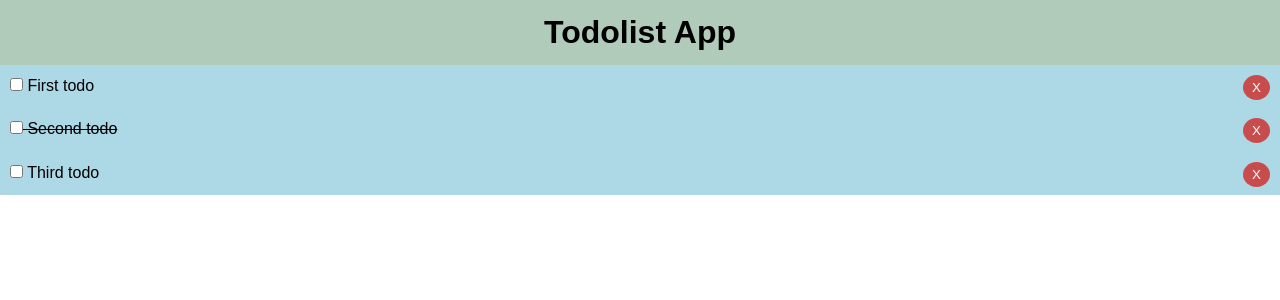
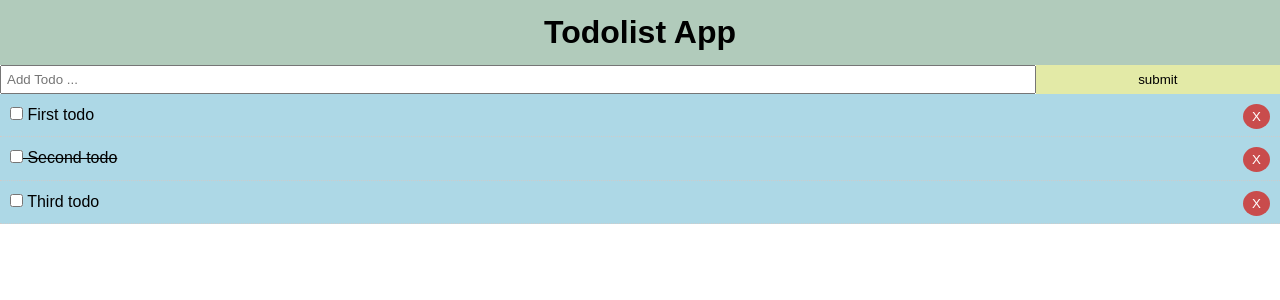
Before and after one commit to MarinaBaskova/vue-todo, a Vue app: page / in a window 1280 px wide. Shown: the top 300 px of the page. Built offline with nearby package versions, Linux system fonts and the light colour scheme.

Commit message:
add todo form

```diff
--- a/src/App.vue
+++ b/src/App.vue
@@ -1,6 +1,7 @@
 <template>
   <div id="app">
     <Header />
+    <AddTodo />
     <!--use v-bind directive to pass todos data as props -->
     <Todos v-bind:todos="todos" v-on:del-todo="deleteTodo" />
   </div>
@@ -9,12 +10,14 @@
 <script>
 import Header from "./components/layout/Header";
 import Todos from "./components/Todos";
+import AddTodo from "./components/AddTodo";
 
 export default {
   name: "App",
   components: {
     Header,
-    Todos
+    Todos,
+    AddTodo
   },
 
   data() {
@@ -58,4 +61,17 @@
   font-family: Arial, Helvetica, sans-serif;
   line-height: 1.4;
 }
+
+.btn {
+  display: inline-block;
+  border: none;
+  background: #e3eaa7;
+  color: black;
+  padding: 7px 20px;
+  cursor: pointer;
+}
+
+.btn:hover {
+  background: #c1946a;
+}
 </style>
--- /dev/null
+++ b/src/components/AddTodo.vue
@@ -0,0 +1,31 @@
+<template>
+  <div>
+    <form>
+      <input type="text" name="title" placeholder="Add Todo ..." />
+      <input type="submit" value="submit" class="btn" />
+    </form>
+  </div>
+</template>
+
+<script>
+export default {
+  name: "AddTodo"
+};
+</script>
+
+<style scoped>
+form {
+  display: flex;
+}
+
+input[type="text"] {
+  -ms-flex: 10; /* IE 10 */
+  flex: 10;
+  padding: 5px;
+}
+
+input[type="submit"] {
+  -ms-flex: 2; /* IE 10 */
+  flex: 2;
+}
+</style>
--- a/src/components/HelloWorld.vue
+++ b/src/components/HelloWorld.vue
@@ -18,14 +18,17 @@
 h3 {
   margin: 40px 0 0;
 }
+
 ul {
   list-style-type: none;
   padding: 0;
 }
+
 li {
   display: inline-block;
   margin: 0 10px;
 }
+
 a {
   color: #42b983;
 }
```
